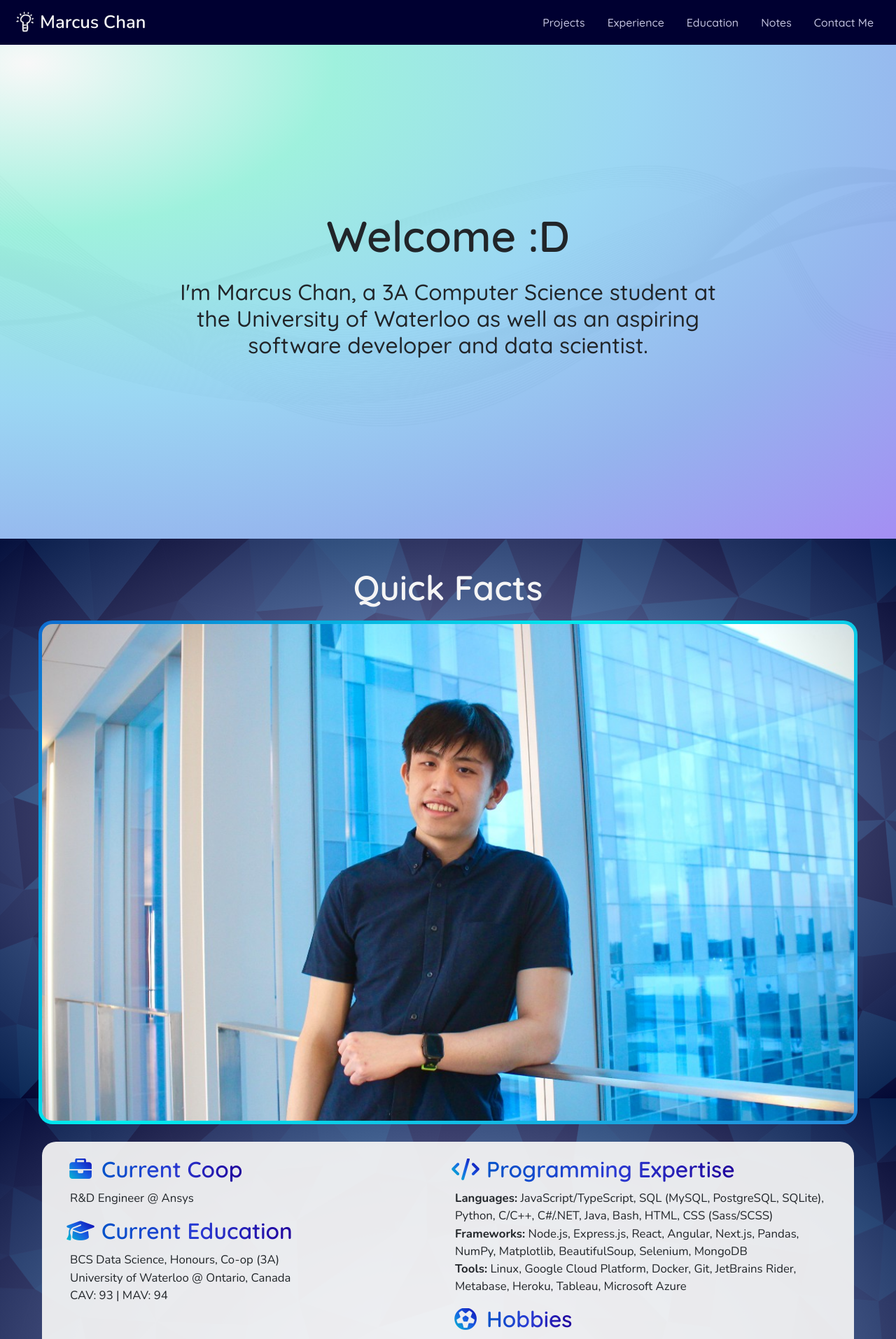
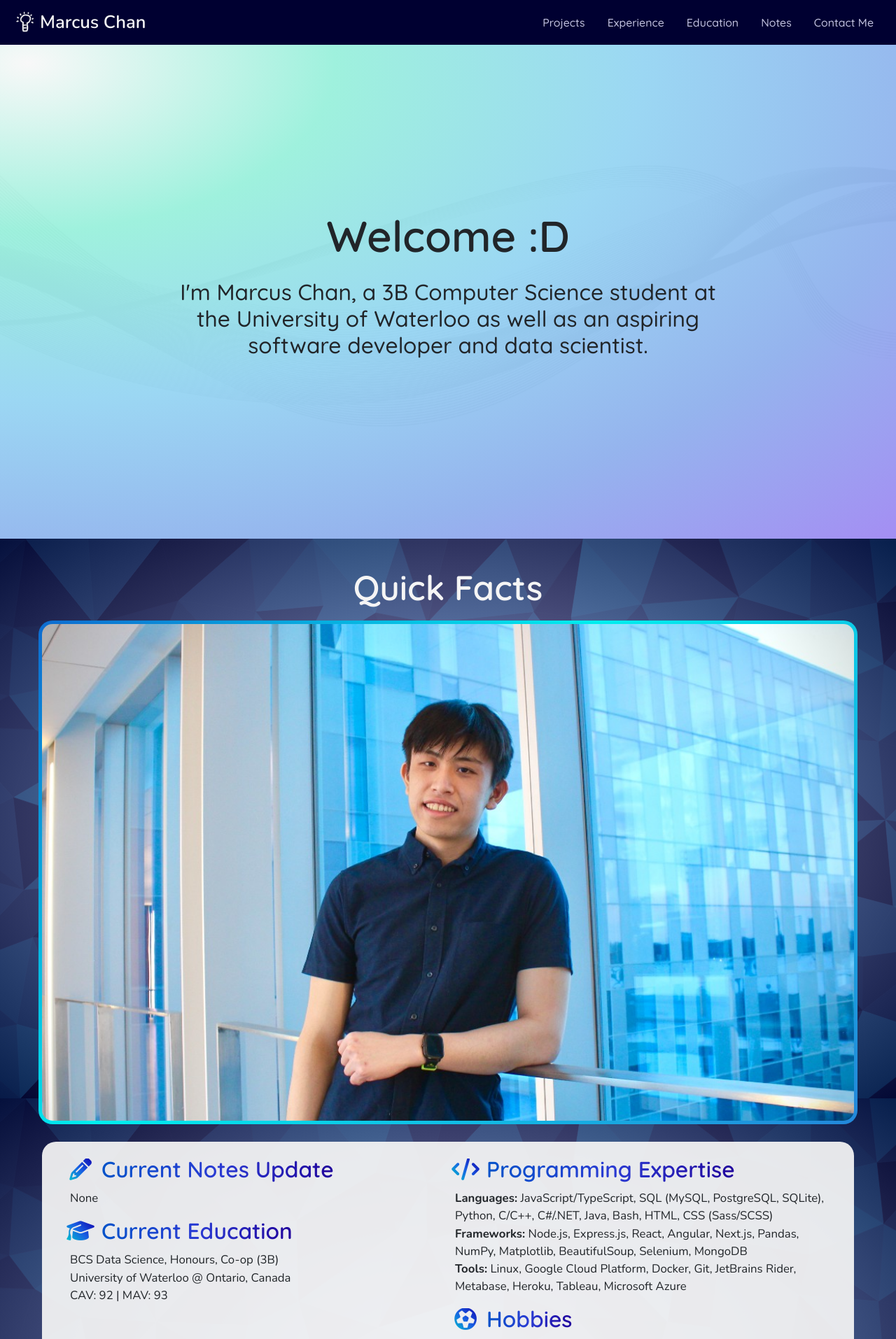
Before and after one commit to mcpenguin/the-arctic-blog, a React (Create React App) app: page / in a window 1280 px wide. Shown: the top 1914 px of the page at 70% size. Built offline with nearby package versions, Linux system fonts and the light colour scheme.

Commit message:
updated website

```diff
--- a/src/components/AboutMe/AboutMe.tsx
+++ b/src/components/AboutMe/AboutMe.tsx
@@ -47,27 +47,27 @@ const AboutMe = (props) => (
         <div className="wrapper">
           <div className="personal-facts">
             <div className="first">
+              <PersonalFact
+                iconName="fas fa-pencil-alt"
+                // icon={NotesIcon}
+                title="Current Notes Update"
+                body={<>None</>}
+              />
               {/* <PersonalFact
-                                    iconName='fas fa-pencil-alt'
-                                    // icon={NotesIcon}
-                                    title='Current Notes Update'
-                                    body='None'
-                                /> */}
-              <PersonalFact
                 iconName="fas fa-briefcase"
                 title="Current Coop"
                 body={<>R&D Engineer @ Ansys</>}
-              />
+              /> */}
               <PersonalFact
                 iconName="fas fa-graduation-cap"
                 title="Current Education"
                 body={(
                   <>
-                    BCS Data Science, Honours, Co-op (3A)
+                    BCS Data Science, Honours, Co-op (3B)
                     <br />
                     University of Waterloo @ Ontario, Canada
                     <br />
-                    CAV: 93 | MAV: 94
+                    CAV: 92 | MAV: 93
                   </>
                 )}
               />
@@ -83,8 +83,8 @@ const AboutMe = (props) => (
                     Python, C/C++, C#/.NET, Java, Bash, HTML, CSS (Sass/SCSS)
                     <br />
                     <span className="pro-title">Frameworks:</span> Node.js,
-                    Express.js, React, Angular, Next.js, Pandas, NumPy, Matplotlib,
-                    BeautifulSoup, Selenium, MongoDB
+                    Express.js, React, Angular, Next.js, Pandas, NumPy,
+                    Matplotlib, BeautifulSoup, Selenium, MongoDB
                     <br />
                     <span className="pro-title">Tools:</span> Linux, Google
                     Cloud Platform, Docker, Git, JetBrains Rider, Metabase,
--- a/src/components/ExperienceEducation/experienceData.tsx
+++ b/src/components/ExperienceEducation/experienceData.tsx
@@ -15,8 +15,8 @@ const data = [
     content: (
       <ul>
         <li>
-          Led a team of <b>6 developers</b> to build the server's Discord
-          bot, CodeyBot, built on{" "}
+          Led a team of <b>6 developers</b> to build the server's Discord bot,
+          CodeyBot, built on{" "}
           <b>TypeScript, Node.js, Sapphire, Docker and SQLite</b> and deployed
           on <b>Google Cloud Platform</b>
         </li>
@@ -29,8 +29,8 @@ const data = [
           allow Codey to have both regular and slash commands
         </li>
         <li>
-          Held weekly scrum meetings and managed the team's workload using a kanban board
-          on GitHub Projects
+          Held weekly scrum meetings and managed the team's workload using a
+          kanban board on GitHub Projects
         </li>
       </ul>
     ),
@@ -47,7 +47,18 @@ const data = [
     title: "R&D Engineer",
     subtitle: "Ansys",
     date: "Jan 2023 - Apr 2023",
-    content: null,
+    content: (
+      <ul>
+        <li>
+          Maintained and developed administration and user portals using{" "}
+          <b>C#, Angular and MongoDB</b>
+        </li>
+        <li>
+          Automated the approval and deployment of applications to an e-commerce
+          platform, saving <b>20+ hours</b> of manual work
+        </li>
+      </ul>
+    ),
     tags: ["coop", "tech"],
   },
   {
--- a/src/components/Welcome/Welcome.tsx
+++ b/src/components/Welcome/Welcome.tsx
@@ -11,7 +11,7 @@ const TopCarousel = (): JSX.Element => (
       </Fade>
       <Fade bottom delay={500} opposite>
         <h5>
-          I'm Marcus Chan, a 3A Computer Science student at the University of
+          I'm Marcus Chan, a 3B Computer Science student at the University of
           Waterloo as well as an aspiring software developer and data
           scientist.
         </h5>
```
